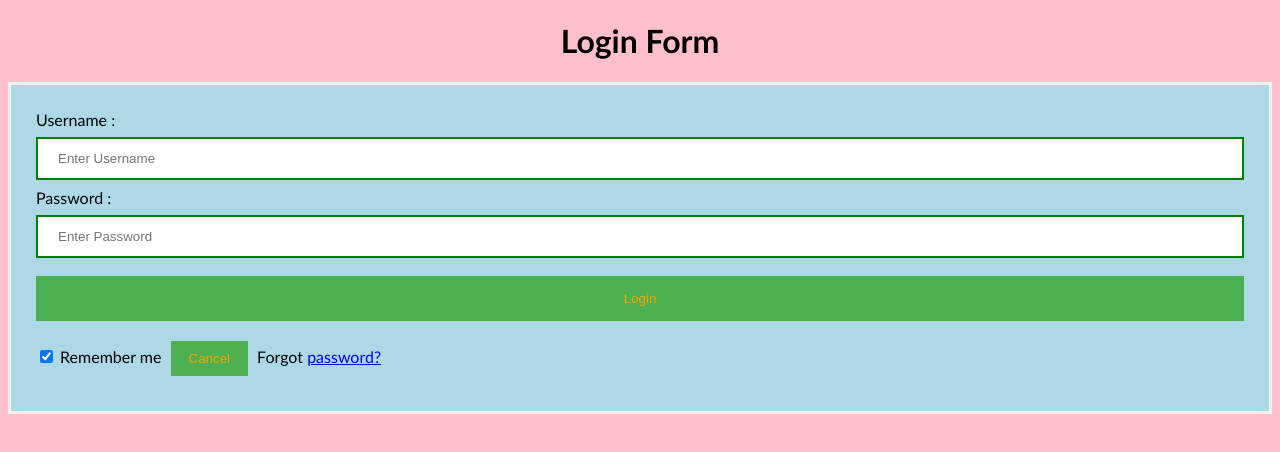
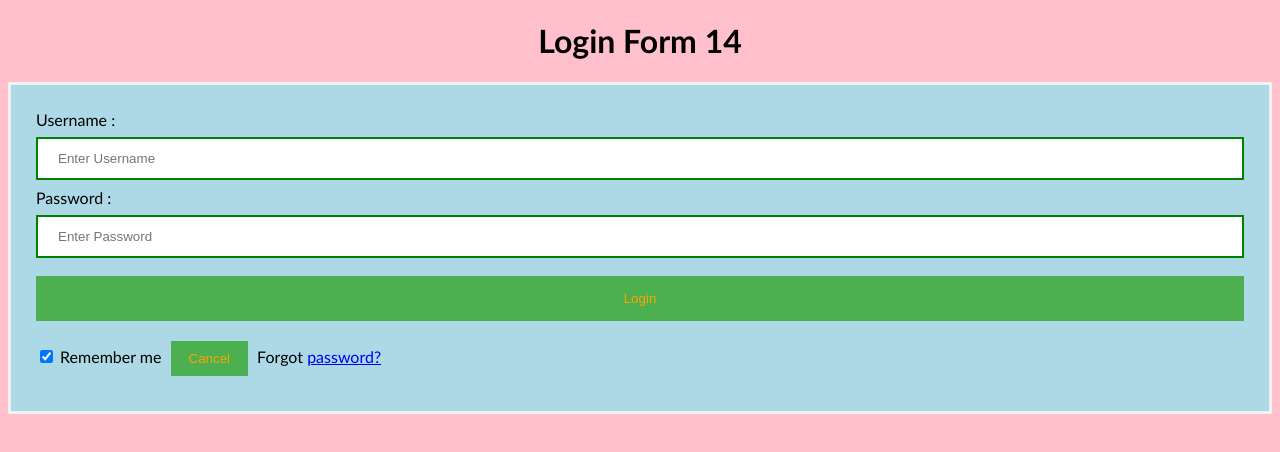
Before and after one commit to shyamjith414/test, a plain HTML site: page index.html in a window 1280 px wide. Drawn offline with Linux system fonts and the light colour scheme.

Commit message:
update login form

```diff
--- a/index.html
+++ b/index.html
@@ -45,7 +45,7 @@ button {
 </style>
 </head>
 <body>
-    <center> <h1> Login Form </h1> </center>
+    <center> <h1> Login Form 14 </h1> </center>
     <form>
         <div class="container">
             <label>Username : </label>
```
